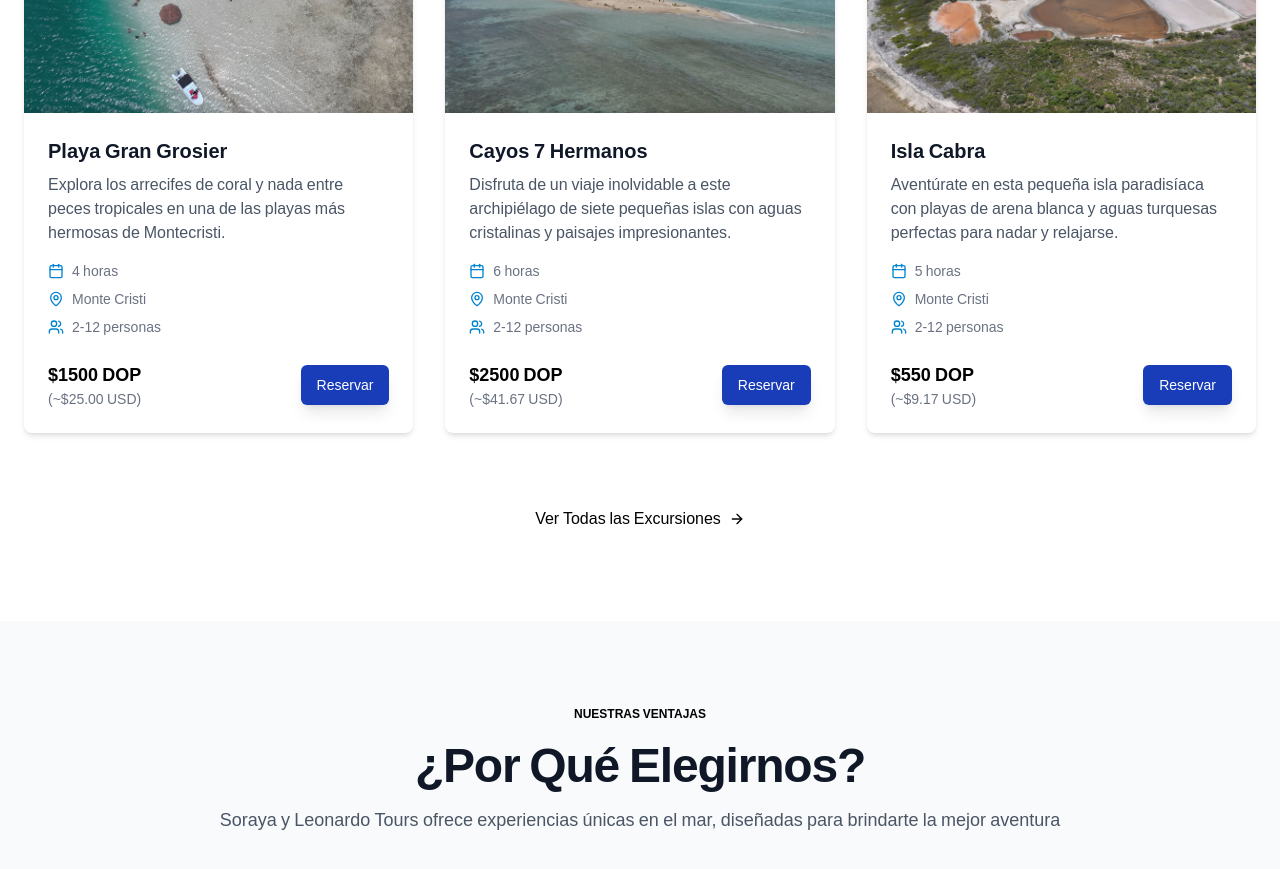
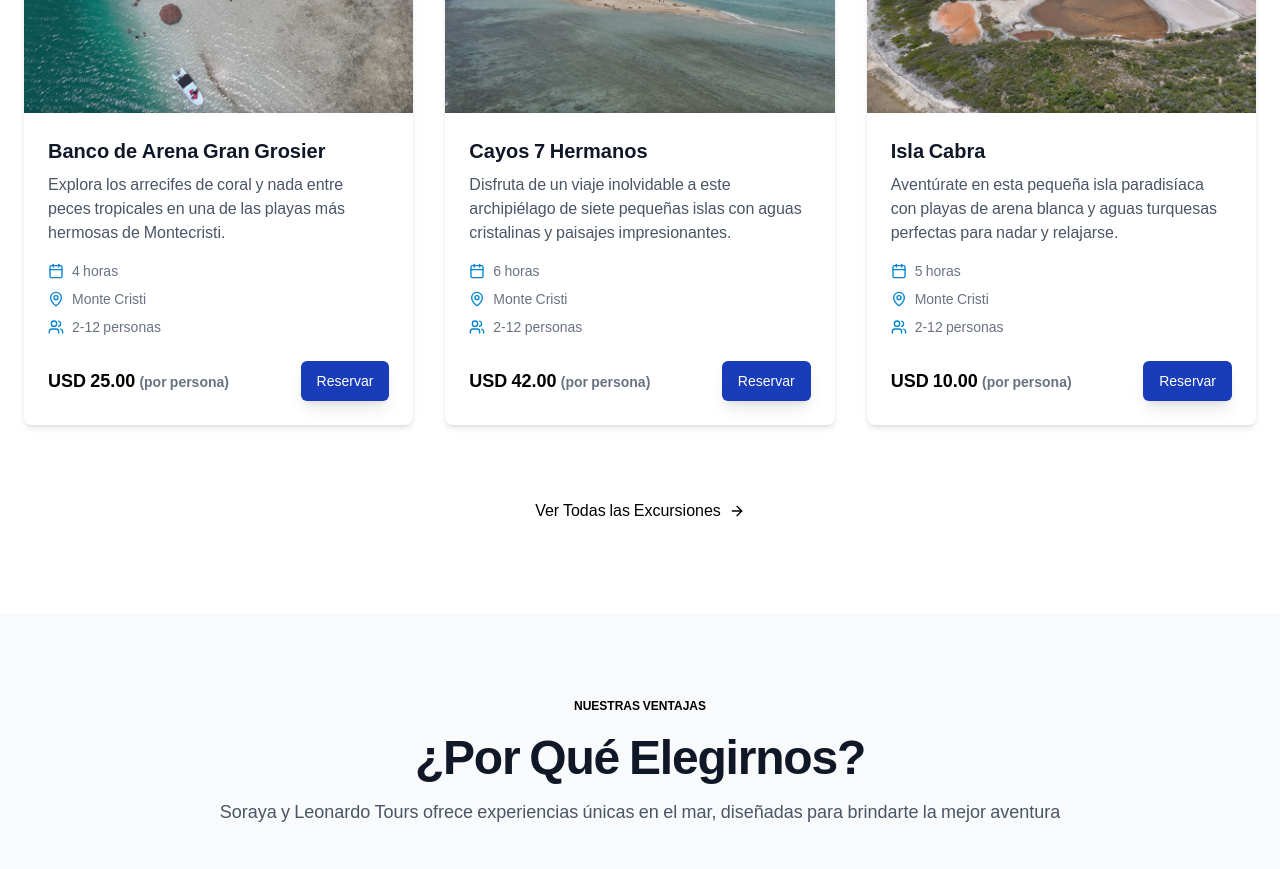
Before and after one commit to ItachiRD26/sorayayleonardotours, a Next.js app: page / in a window 1280 px wide. Shown: the part 1300-2169 px from the top of the page. Built offline with nearby package versions, Linux system fonts and the light colour scheme.

Commit message:
Post Produccion

```diff
--- a/src/app/excursiones/page.tsx
+++ b/src/app/excursiones/page.tsx
@@ -12,7 +12,7 @@ export default function ExcursionesPage() {
   const excursions = [
   {
     id: 1,
-    title: "Playa Gran Grosier",
+    title: "Banco de Arena Gran Grosier",
     description: "Explora los arrecifes de coral y nada entre peces tropicales en una de las playas más hermosas de Montecristi.",
     image: "/images/gran-grocier.jpg",
     price: 25,
--- a/src/app/page.tsx
+++ b/src/app/page.tsx
@@ -76,7 +76,7 @@ export default function Home() {
 
             <motion.div variants={fadeInUp} className="flex flex-col sm:flex-row gap-4 pt-4 justify-center">
   <Link
-    href="/excursiones/reservas?tourId=1&name=Playa%20Gran%20Grosier&description=Explora%20los%20arrecifes%20de%20coral%20y%20nada%20entre%20peces%20tropicales%20en%20una%20de%20las%20playas%20más%20hermosas%20de%20Montecristi.&price=25&image=%2Fimages%2Fgran-grocier.jpg&duration=4%20hours"
+    href="/excursiones/reservas?tourId=1&name=Banco%20de%20Arena%20Gran%20Grosier&description=Explora%20los%20arrecifes%20de%20coral%20y%20nada%20entre%20peces%20tropicales%20en%20una%20de%20las%20playas%20más%20hermosas%20de%20Montecristi.&price=25&image=%2Fimages%2Fgran-grocier.jpg&duration=4%20horas"
   >
     <Button size="lg" variant="default" className="hover:bg-blue-400 text-base font-medium">
       Reservar Ahora <ArrowRight className="ml-2 h-4 w-4" />
@@ -230,7 +230,7 @@ export default function Home() {
 
               <motion.div variants={fadeInUp}>
                 <Link
-    href="/excursiones/reservas?tourId=1&name=Playa%20Gran%20Grosier&description=Explora%20los%20arrecifes%20de%20coral%20y%20nada%20entre%20peces%20tropicales%20en%20una%20de%20las%20playas%20más%20hermosas%20de%20Montecristi.&price=25&image=%2Fimages%2Fgran-grocier.jpg&duration=4%20hours"
+    href="/excursiones/reservas?tourId=1&name=Banco%20de%20Arena%20Gran%20Grosier&description=Explora%20los%20arrecifes%20de%20coral%20y%20nada%20entre%20peces%20tropicales%20en%20una%20de%20las%20playas%20más%20hermosas%20de%20Montecristi.&price=25&image=%2Fimages%2Fgran-grocier.jpg&duration=4%20horas"
   >
     <Button size="lg" variant="default" className="hover:bg-blue-400 text-base font-medium">
       Reservar Ahora <ArrowRight className="ml-2 h-4 w-4" />
--- a/src/components/featuredtours.tsx
+++ b/src/components/featuredtours.tsx
@@ -6,16 +6,10 @@ import { Calendar, MapPin, Users, ArrowRight } from "lucide-react"
 import { motion } from "framer-motion"
 import { Button } from "@/components/ui/button"
 
-const CurrencyConverter = ({ amountInDOP }: { amountInDOP: number }) => {
-  const conversionRate = 60;
-  const amountInUSD = amountInDOP / conversionRate;
-  return <span className="text-sm text-gray-500">(~${amountInUSD.toFixed(2)} USD)</span>;
-};
-
 const fadeInUp = {
   hidden: { opacity: 0, y: 20 },
   visible: { opacity: 1, y: 0, transition: { duration: 0.6 } },
-};
+}
 
 export default function FeaturedTours() {
   return (
@@ -38,14 +32,12 @@ export default function FeaturedTours() {
         </motion.div>
 
         <div className="grid grid-cols-1 md:grid-cols-3 gap-8">
-          {/* Featured Tour Cards */}
           {[
             {
               id: 1,
-              title: "Playa Gran Grosier",
+              title: "Banco de Arena Gran Grosier",
               description: "Explora los arrecifes de coral y nada entre peces tropicales en una de las playas más hermosas de Montecristi.",
               image: "/images/gran-grocier.jpg",
-              price: 1500,
               priceUSD: 25,
               duration: "4 horas",
               location: "Monte Cristi",
@@ -57,7 +49,6 @@ export default function FeaturedTours() {
               title: "Cayos 7 Hermanos",
               description: "Disfruta de un viaje inolvidable a este archipiélago de siete pequeñas islas con aguas cristalinas y paisajes impresionantes.",
               image: "/images/seven-brothers.jpg",
-              price: 2500,
               priceUSD: 42,
               duration: "6 horas",
               location: "Monte Cristi",
@@ -69,8 +60,7 @@ export default function FeaturedTours() {
               title: "Isla Cabra",
               description: "Aventúrate en esta pequeña isla paradisíaca con playas de arena blanca y aguas turquesas perfectas para nadar y relajarse.",
               image: "/images/isla-cabra.jpg",
-              price: 550,
-              priceUSD: 9,
+              priceUSD: 10,
               duration: "5 horas",
               location: "Monte Cristi",
               groupSize: "2-12",
@@ -112,12 +102,9 @@ export default function FeaturedTours() {
                   </div>
                 </CardContent>
                 <CardFooter className="flex items-center justify-between">
-                  <div className="flex flex-col">
-                    <span className="text-primary font-bold text-lg">${tour.price} DOP</span>
-                    <CurrencyConverter amountInDOP={tour.price} />
-                  </div>
+                  <span className="text-primary font-bold text-lg">USD {tour.priceUSD.toFixed(2)} <span className="text-sm text-gray-500">(por persona)</span></span>
                   <Link
-                    href={`/excursiones/reservas?tourId=${tour.id}&name=${encodeURIComponent(tour.title)}&description=${encodeURIComponent(tour.description)}&price=${tour.priceUSD}&image=${encodeURIComponent(tour.image)}&duration=${encodeURIComponent(tour.duration)}`}
+                    href={`/excursiones/reservas?tourId=${tour.id}&name=${encodeURIComponent(tour.title)}&description=${encodeURIComponent(tour.description)}&price=${tour.priceUSD.toFixed(2)}&image=${encodeURIComponent(tour.image)}&duration=${encodeURIComponent(tour.duration)}`}
                   >
                     <Button variant="default">Reservar</Button>
                   </Link>
@@ -140,5 +127,5 @@ export default function FeaturedTours() {
         </div>
       </div>
     </section>
-  );
+  )
 }
--- a/src/components/header.tsx
+++ b/src/components/header.tsx
@@ -121,7 +121,7 @@ export default function Header() {
 
             {/* CTA Button */}
             <Link
-  href="/excursiones/reservas?tourId=1&name=Playa%20Gran%20Grosier&description=Explora%20los%20arrecifes%20de%20coral%20y%20nada%20entre%20peces%20tropicales%20en%20una%20de%20las%20playas%20más%20hermosas%20de%20Montecristi.&price=25&image=%2Fimages%2Fgran-grocier.jpg&duration=4%20hours"
+  href="/excursiones/reservas?tourId=1&name=Banco%20de%20Arena%20Gran%20Grosier&description=Explora%20los%20arrecifes%20de%20coral%20y%20nada%20entre%20peces%20tropicales%20en%20una%20de%20las%20playas%20más%20hermosas%20de%20Montecristi.&price=25&image=%2Fimages%2Fgran-grocier.jpg&duration=4%20horas"
 >
   <Button variant="default" className="font-bold">
     Reservar Ahora
@@ -172,7 +172,7 @@ export default function Header() {
                 Contacto
               </Link>
               <Link
-  href="/excursiones/reservas?tourId=1&name=Playa%20Gran%20Grosier&description=Explora%20los%20arrecifes%20de%20coral%20y%20nada%20entre%20peces%20tropicales%20en%20una%20de%20las%20playas%20más%20hermosas%20de%20Montecristi.&price=25&image=%2Fimages%2Fgran-grocier.jpg&duration=4%20hours"
+  href="/excursiones/reservas?tourId=1&name=Banco%20de%20Arena%20Gran%20Grosier&description=Explora%20los%20arrecifes%20de%20coral%20y%20nada%20entre%20peces%20tropicales%20en%20una%20de%20las%20playas%20más%20hermosas%20de%20Montecristi.&price=25&image=%2Fimages%2Fgran-grocier.jpg&duration=4%20horas"
 >
   <Button variant="default" className="font-bold">
     Reservar Ahora
--- a/src/components/ui/reservationform.tsx
+++ b/src/components/ui/reservationform.tsx
@@ -33,7 +33,7 @@ export default function ReservationForm({
 
   const getBasePrice = (tour: string, people: number): number | null => {
     switch (tour) {
-      case "Playa Gran Grosier":
+      case "Banco de Arena Gran Grosier":
         if (people <= 2) return 125
         if (people === 3) return 135
         if (people <= 5) return 142
```
